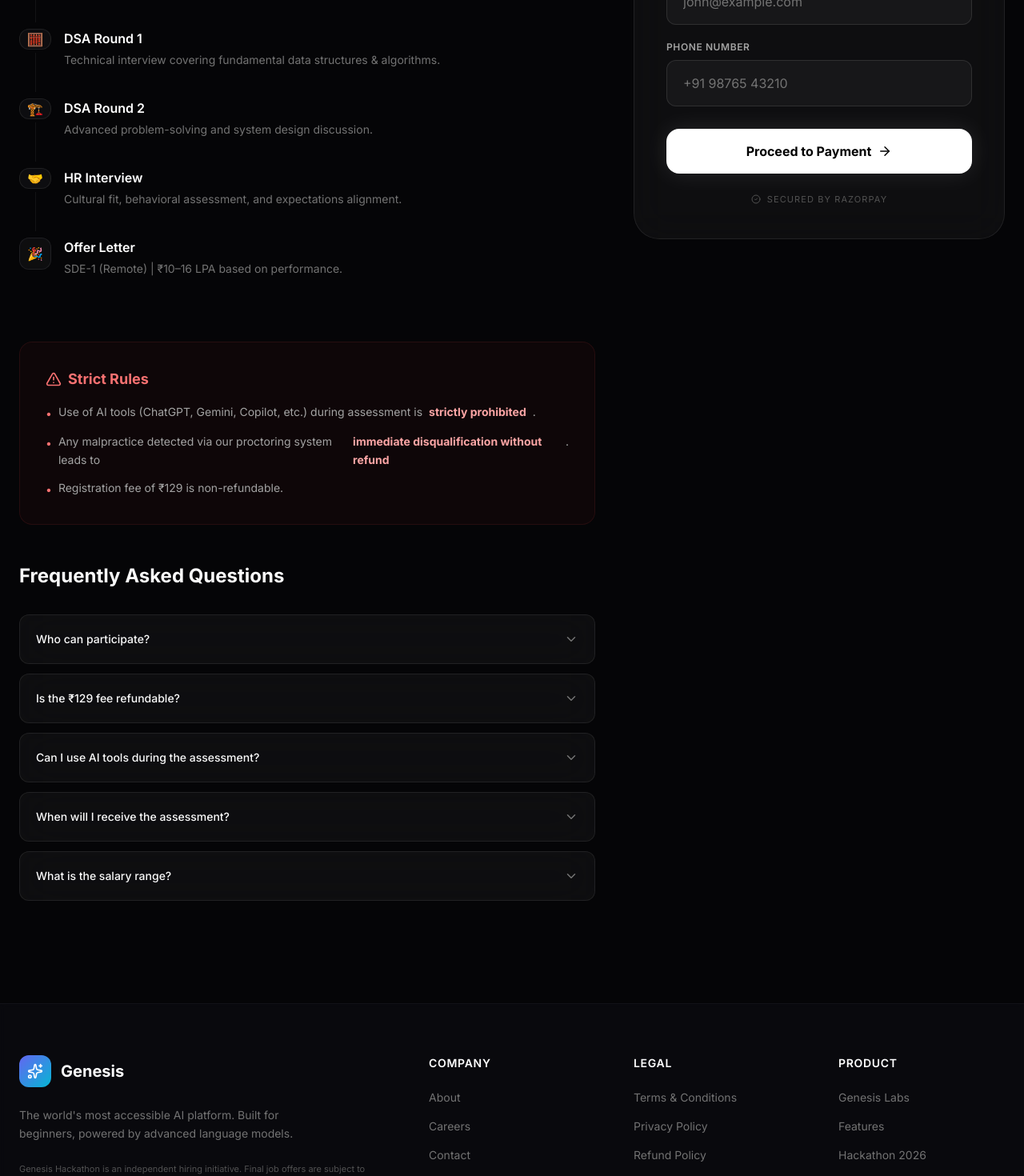
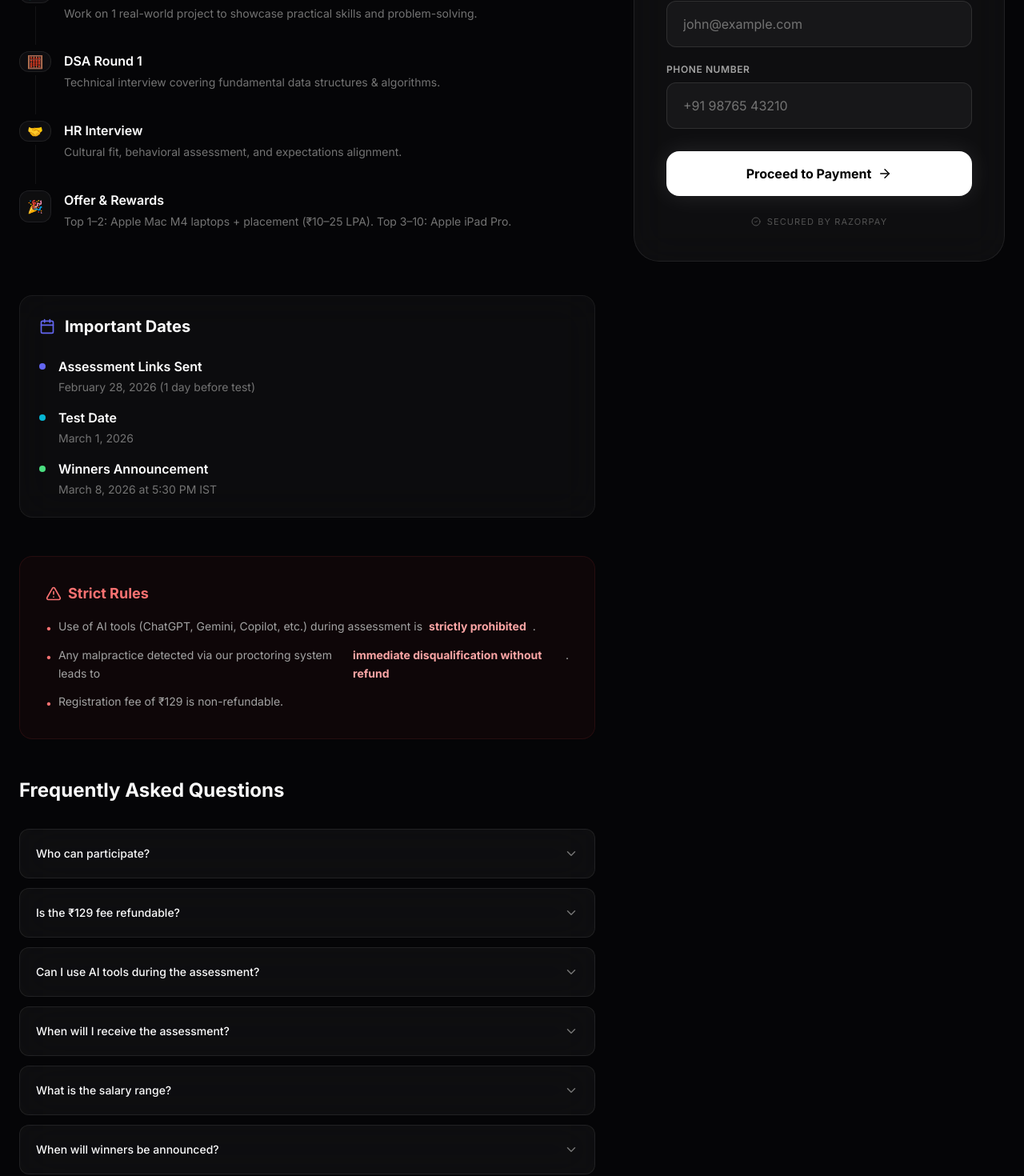
Before and after one commit to YaswanthKandikattu01/Genisis_web, a Next.js app: page /hackathon in a window 1280 px wide. Shown: the part 940-2410 px from the top of the page at 80% size. Built offline with nearby package versions, Linux system fonts and the light colour scheme.

Commit message:
Add important dates: assessment links Feb 28, test March 1, winners March 8 at 5:30 P

```diff
--- a/src/app/hackathon/page.tsx
+++ b/src/app/hackathon/page.tsx
@@ -18,19 +18,19 @@ import {
 const timeline = [
     { step: "Register & Pay", desc: "Complete the ₹129 registration fee via secure Razorpay gateway.", icon: "💳" },
     { step: "Confirmation", desc: "Receive an automated email with rules and important dates.", icon: "📧" },
-    { step: "Assessment", desc: "Receive assessment questions via email. 45-hour time limit.", icon: "📝" },
+    { step: "Assessment + Live Project", desc: "Work on 1 real-world project to showcase practical skills and problem-solving.", icon: "🧪" },
     { step: "DSA Round 1", desc: "Technical interview covering fundamental data structures & algorithms.", icon: "🧮" },
-    { step: "DSA Round 2", desc: "Advanced problem-solving and system design discussion.", icon: "🏗️" },
     { step: "HR Interview", desc: "Cultural fit, behavioral assessment, and expectations alignment.", icon: "🤝" },
-    { step: "Offer Letter", desc: "SDE-1 (Remote) | ₹10–16 LPA based on performance.", icon: "🎉" },
+    { step: "Offer & Rewards", desc: "Top 1–2: Apple Mac M4 laptops + placement (₹10–25 LPA). Top 3–10: Apple iPad Pro.", icon: "🎉" },
 ];
 
 const faqs = [
     { q: "Who can participate?", a: "Anyone! Freshers and experienced professionals are both welcome. There are no prerequisites." },
     { q: "Is the ₹129 fee refundable?", a: "No. The registration fee is non-refundable as per our terms. Refunds are only issued if the event is cancelled by Genesis." },
     { q: "Can I use AI tools during the assessment?", a: "Absolutely not. Use of ChatGPT, Gemini, Copilot, or any AI coding assistant is strictly prohibited and will result in immediate disqualification." },
-    { q: "When will I receive the assessment?", a: "Assessment questions will be sent to your registered email on the specified date. You will be notified in advance." },
-    { q: "What is the salary range?", a: "Selected candidates will be offered SDE-1 (Remote) roles with ₹10–16 LPA based on assessment performance, interview scores, and experience." },
+    { q: "When will I receive the assessment?", a: "Assessment/test links will be sent to your registered email 1 day before March 1st, 2026. The test will be conducted on March 1st, 2026." },
+    { q: "What is the salary range?", a: "Top 1–2 candidates will receive placement opportunities with ₹10–25 LPA based on performance. Top 3–10 will receive Apple iPad Pro." },
+    { q: "When will winners be announced?", a: "Winners will be announced on March 8th, 2026 at 5:30 PM IST exactly." },
 ];
 
 declare global {
@@ -194,7 +194,7 @@ export default function HackathonPage() {
                     transition={{ delay: 0.2 }}
                     className="section-subheading mx-auto mb-8"
                 >
-                    Compete for a full-time SDE-1 Remote role with ₹10–16 LPA salary.
+                    Compete for a full-time SDE-1 Remote role with ₹10–25 LPA salary and exciting Apple hardware rewards.
                     Open to freshers. Prove your skills. Land your dream job.
                 </motion.p>
 
@@ -257,6 +257,36 @@ export default function HackathonPage() {
                                     </div>
                                 </motion.div>
                             ))}
+                        </div>
+                    </section>
+
+                    {/* Important Dates */}
+                    <section className="glass-card p-8">
+                        <h2 className="text-xl font-bold mb-6 flex items-center gap-3">
+                            <Calendar className="text-primary" size={20} /> Important Dates
+                        </h2>
+                        <div className="space-y-4">
+                            <div className="flex items-start gap-4">
+                                <div className="w-2 h-2 rounded-full bg-primary mt-2 flex-shrink-0" />
+                                <div>
+                                    <h3 className="font-semibold text-white mb-1">Assessment Links Sent</h3>
+                                    <p className="text-sm text-neutral-500">February 28, 2026 (1 day before test)</p>
+                                </div>
+                            </div>
+                            <div className="flex items-start gap-4">
+                                <div className="w-2 h-2 rounded-full bg-accent mt-2 flex-shrink-0" />
+                                <div>
+                                    <h3 className="font-semibold text-white mb-1">Test Date</h3>
+                                    <p className="text-sm text-neutral-500">March 1, 2026</p>
+                                </div>
+                            </div>
+                            <div className="flex items-start gap-4">
+                                <div className="w-2 h-2 rounded-full bg-green-400 mt-2 flex-shrink-0" />
+                                <div>
+                                    <h3 className="font-semibold text-white mb-1">Winners Announcement</h3>
+                                    <p className="text-sm text-neutral-500">March 8, 2026 at 5:30 PM IST</p>
+                                </div>
+                            </div>
                         </div>
                     </section>
 
--- a/src/lib/email.ts
+++ b/src/lib/email.ts
@@ -64,13 +64,14 @@ export function sendRegistrationConfirmation(name: string, email: string) {
           <p>Your registration fee of <strong>₹129</strong> has been received successfully.</p>
 
           <div style="background: #18181b; border-radius: 12px; padding: 20px; margin: 20px 0; border-left: 4px solid #6366f1;">
-            <h3 style="margin-top: 0; color: #6366f1;">📋 Important Information</h3>
+            <h3 style="margin-top: 0; color: #6366f1;">📋 Important Dates & Information</h3>
             <ul style="line-height: 2; padding-left: 20px;">
-              <li><strong>Assessment Date:</strong> Will be communicated via email</li>
-              <li><strong>Assessment Link:</strong> You will receive the assessment link and detailed instructions in a separate email soon.</li>
-              <li><strong>Time Limit:</strong> 45 hours from start</li>
+              <li><strong>Assessment Links Sent:</strong> February 28, 2026 (1 day before test)</li>
+              <li><strong>Test Date:</strong> March 1, 2026</li>
+              <li><strong>Winners Announcement:</strong> March 8, 2026 at 5:30 PM IST</li>
               <li><strong>Role:</strong> SDE-1 (Remote)</li>
-              <li><strong>Salary Range:</strong> ₹10–16 LPA</li>
+              <li><strong>Top 1–2 Rewards:</strong> Apple Mac M4 laptops + placement (₹10–25 LPA)</li>
+              <li><strong>Top 3–10 Rewards:</strong> Apple iPad Pro</li>
             </ul>
           </div>
 
```
Also changed, not shown: 1 other file (tests, documents, lock files or other folders).
